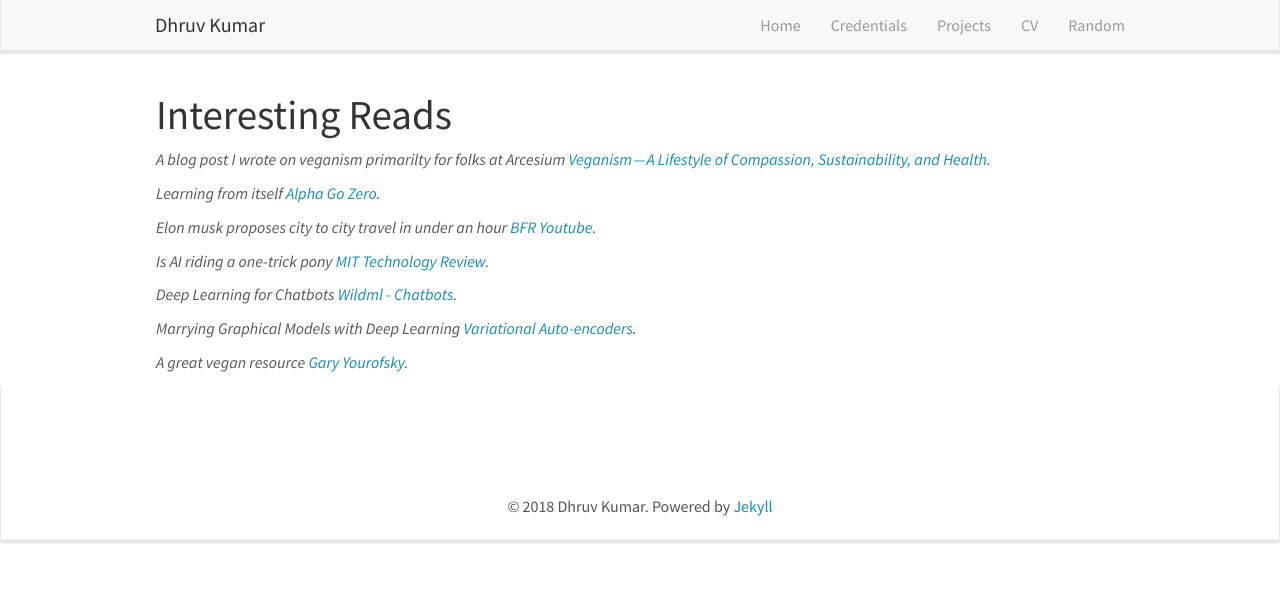
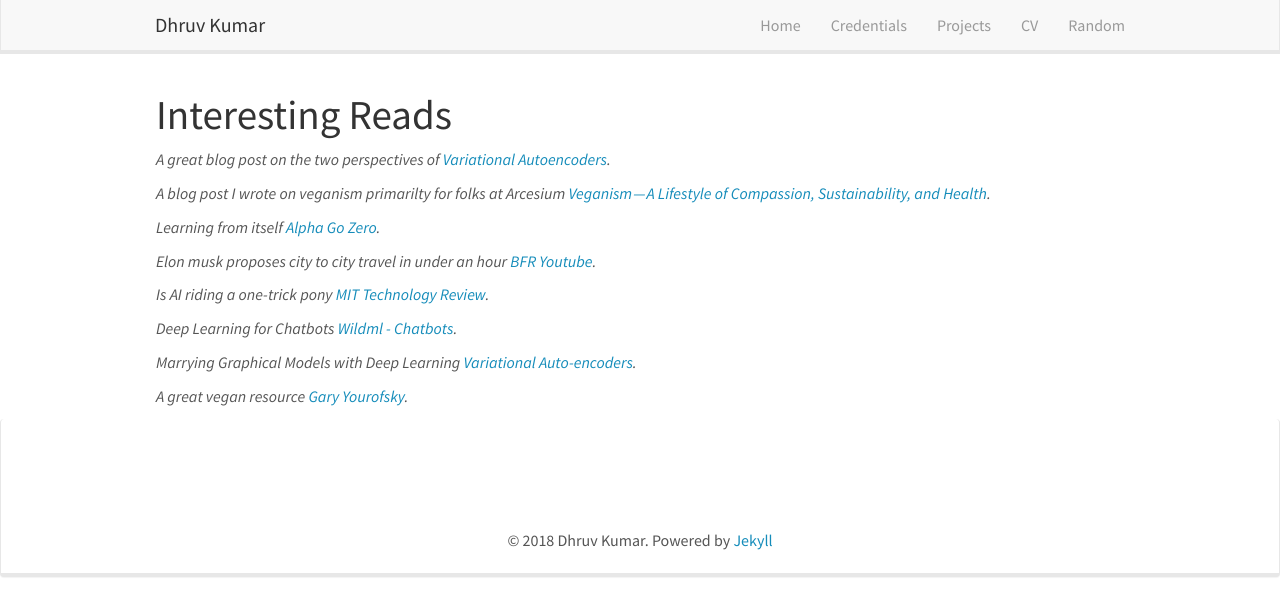
Before and after one commit to ddhruvkr/ddhruvkr.github.io, a Jekyll site: the page built from _pages/allnews.md, in a window 1280 px wide. Shown: the top 616 px of the page. Built offline with Jekyll 4.4.1, drawn with Linux system fonts in a browser that asks for light colours; nearby versions of some CDN libraries.

Commit message:
updating resume

```diff
--- a/_data/news.yml
+++ b/_data/news.yml
@@ -1,3 +1,6 @@
+
+- headline: "A great blog post on the two perspectives of <a href='https://jaan.io/what-is-variational-autoencoder-vae-tutorial/'>Variational Autoencoders</a>."
+
 - headline: "A blog post I wrote on veganism primarilty for folks at Arcesium <a href='https://medium.com/@dhruvkumararora/veganism-a-lifestyle-of-compassion-sustainability-and-health-b1b96c444dd1'>Veganism — A Lifestyle of Compassion, Sustainability, and Health</a>."
 
 - headline: "Learning from itself <a href='https://deepmind.com/blog/alphago-zero-learning-scratch/'>Alpha Go Zero</a>."
```
